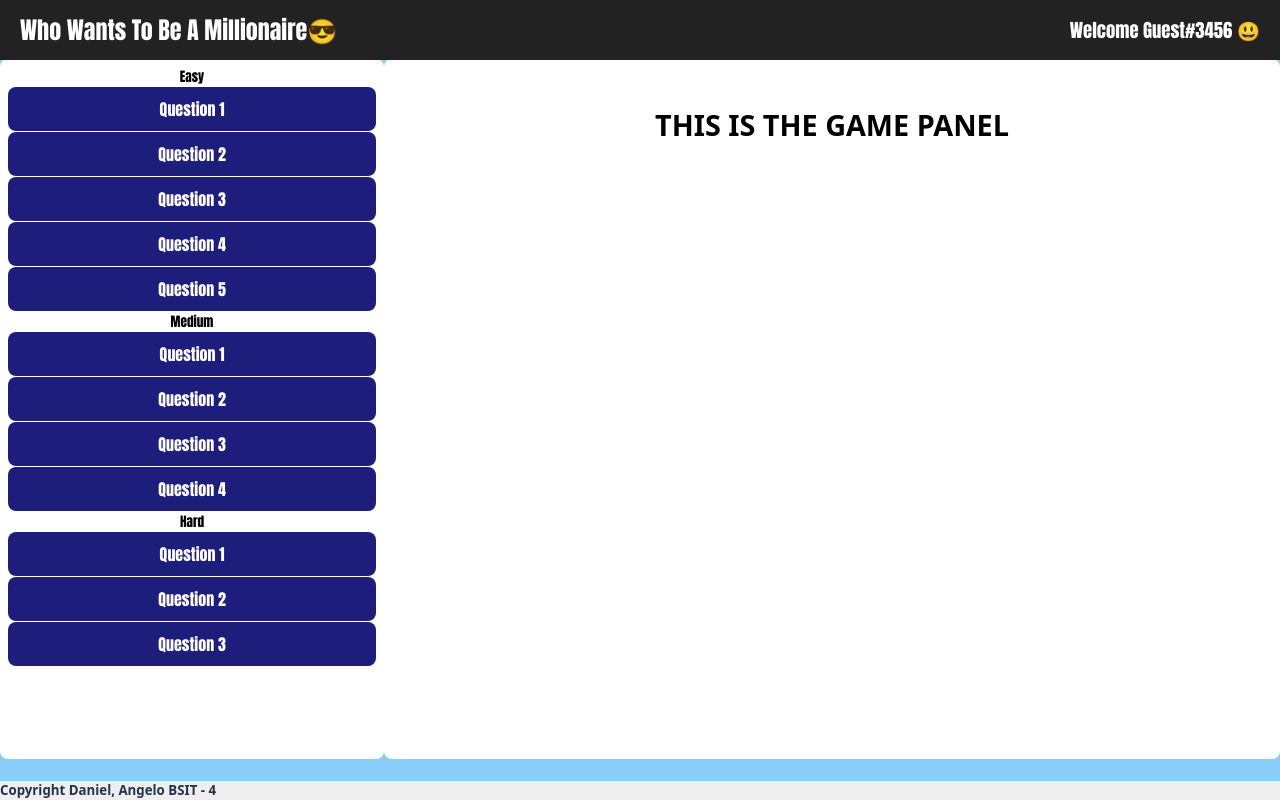
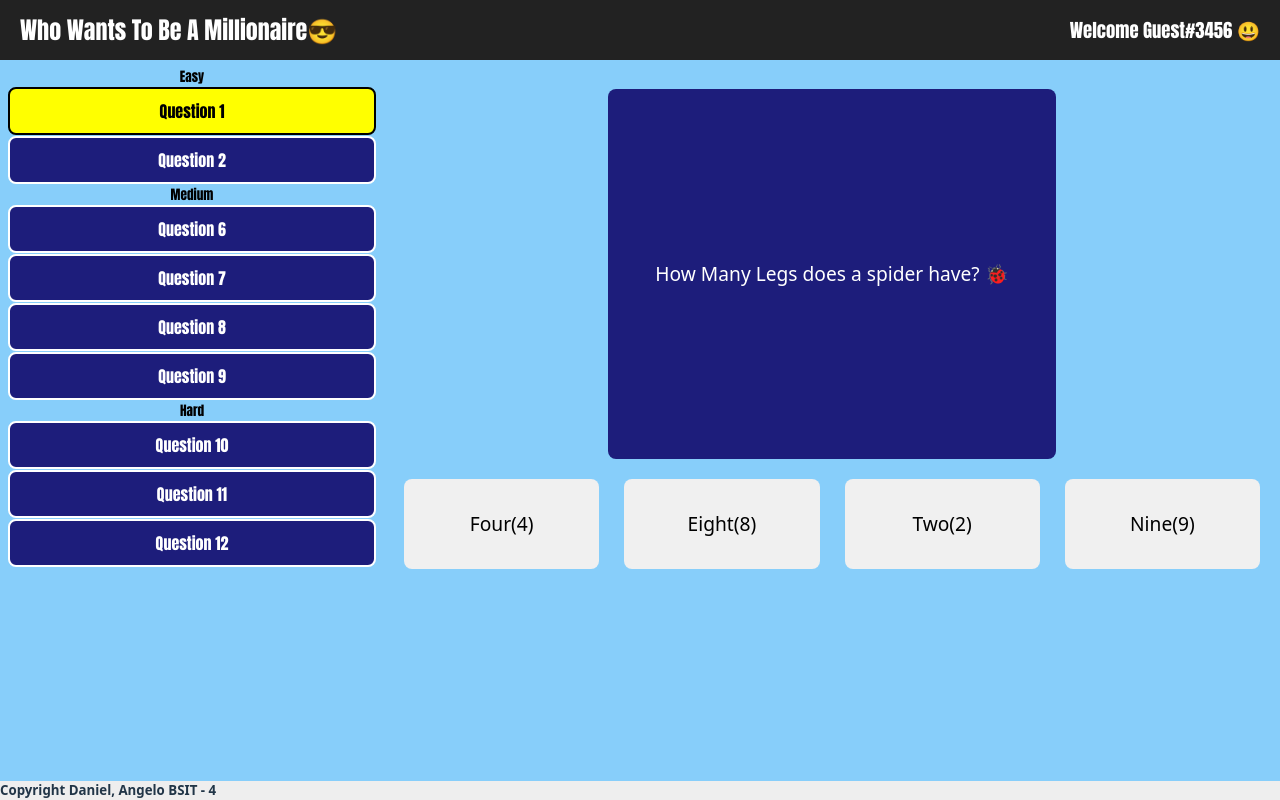
Before and after one commit to angelo-daniel/Millionaire, a React (Vite) app: page / in a window 1280 px wide. Both pictures are taken after a click on the button "START THE GAME". Built offline with nearby package versions, Linux system fonts and the light colour scheme.

Commit message:
questions added

```diff
--- a/src/App.css
+++ b/src/App.css
@@ -169,7 +169,7 @@
   display: flex;
   flex-direction: column;
   gap: 10px;
-  background-color: white;
+  /* background-color: white; */
   padding: 8px;
   border-radius: 8px;
   box-sizing: border-box;
@@ -180,7 +180,7 @@
 
 .right-panel-1pmode{
   padding: 20px;
-  background-color: white;
+  /* background-color: white; */
   font-size: 1.2rem;
   border-radius: 8px;
   margin-bottom: 20px;
@@ -205,7 +205,7 @@
 }
 
 .styled-list li {
-  border: 2px black;
+  border: 2px solid white;
   background-color: rgb(29, 29, 123);
   padding: 10px 15px;
   margin-bottom: 1px;
@@ -216,8 +216,65 @@
   transition: background-color 0.7s ease;
   overflow-y: hidden;
   box-sizing: border-box;
+
 }
+
 .difficulty-text h5 {
   margin-bottom: 0;
   margin-top: 0;
 }
+
+.question-flashcard {
+   background-color: rgb(29, 29, 123);
+  padding: 20px 10px;
+  width: 50%;
+  margin: 10px auto 0;
+  height: 50%;
+  text-align: center;
+  border-radius: 8px; /* optional for nice rounded edges */
+  color: white; /* for better contrast on green */
+  display: flex;
+  justify-content: center;
+  align-items: center;
+}
+
+.answers-container {
+ display: flex;
+ flex-direction: row;
+ gap: 25px;
+ /* margin-left: 25%; */
+ width: 100%;
+ margin-top: 20px;
+
+}
+
+.answer-flashcard{
+  background-color: #f0f0f0;;
+  padding: 15px;
+  border-radius: 8px;
+  box-shadow: 0 0 5px rgba(0,0,0,0,1);
+  text-align: center;
+  cursor: pointer;
+  display: flex;
+  align-items: center;
+  justify-content: center;
+  line-height: 40px;
+  width: 100%;
+  height: 60px;
+  transition: background-color 0.9s ease;
+}
+
+.answer-flashcard:hover{
+  background-color: rgb(29, 29, 123);
+  color: white;
+  border: 2px solid white;
+  border-radius: 8px;
+  font-size: 125%;
+}
+
+.styled-list li.active-question {
+  background-color: yellow;
+  font-weight: bold;
+  color: black;
+  border: 2px solid black;
+}
--- a/src/App.jsx
+++ b/src/App.jsx
@@ -10,6 +10,26 @@
   const [mode, whatMode] = useState(1);
   const [difficulty, setDifficulty] = useState(1);
 
+
+
+
+  const easyQuestions = [{
+    id: "1",
+    question: "How Many Legs does a spider have? 🐞",
+    answers: ["Four(4)", "Eight(8)", "Two(2)", "Nine(9)"],
+    correctAnswer: "Eight(8)"
+    },
+    {
+      id: "2",
+      question: "What is the capital of the Philippines? 🏙",
+      answers: ["Paris", "Pyongyang", "Shenzen", "Manila"],
+      correctAnswer: "Manila"
+    }]
+
+
+  const [data, setData] = useState(easyQuestions);
+  const [currentQuestionIndex, setCurrentQuestionIndex] = useState(0);
+  const currentQuestion = data[currentQuestionIndex];
 
   const modeSelect1 =()=>{
     whatMode(1);
@@ -106,30 +126,43 @@
                   <div className='difficulty-text'>
                       <h5>Easy</h5>
                       <ul className='styled-list'>
-                        <li>Question 1</li>
-                        <li>Question 2</li>
-                        <li>Question 3</li>
-                        <li>Question 4</li>
-                        <li>Question 5</li>
+                        {easyQuestions.map((q, index) =>
+                          <li key={q.id}
+                              className={currentQuestionIndex === index ? "active-question" : ""}
+                              >
+                                Question {index + 1}
+                              </li>
+                        )}
                       </ul>
                       <h5>Medium</h5>
                         <ul className='styled-list'>
-                        <li>Question 1</li>
-                        <li>Question 2</li>
-                        <li>Question 3</li>
-                        <li>Question 4</li>
+                        <li>Question 6</li>
+                        <li>Question 7</li>
+                        <li>Question 8</li>
+                        <li>Question 9</li>
                       </ul>
                       <h5>Hard</h5>
                         <ul className='styled-list'>
-                        <li>Question 1</li>
-                        <li>Question 2</li>
-                        <li>Question 3</li>
+                        <li>Question 10</li>
+                        <li>Question 11</li>
+                        <li>Question 12</li>
                       </ul>
                   </div>
               </div>
 
               <div className='right-panel-1pmode'>
-                  <h2>THIS IS THE GAME PANEL</h2>
+                  <div className="question-flashcard">
+                      <>
+                        {currentQuestion ? currentQuestion.question : "Loading..."}
+                      </>
+                  </div>
+
+                  <div className='answers-container'>
+                    {currentQuestion.answers.map((answer, index) =>
+                    <div key ={index} className="answer-flashcard">
+                      {answer}
+                      </div> )}
+                  </div>
               </div>
             </>
            ) }
```
